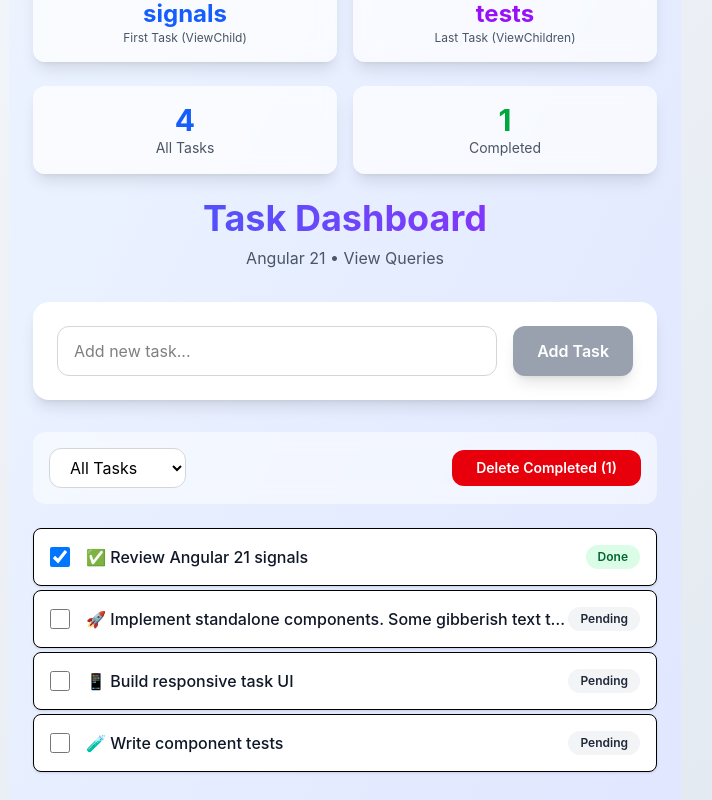
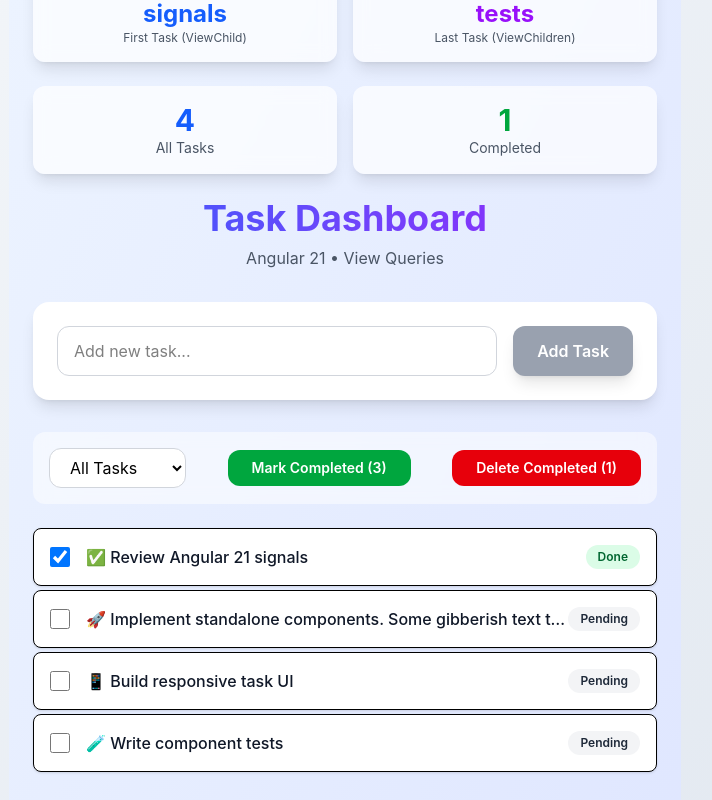
Before and after one commit to neutral-00/practice-angular, an Angular app: page / in a window 1280 px wide. Shown: the part 510-1310 px from the top of the page, without its empty margins (295-1007 px from the left). Built offline with nearby package versions, Linux system fonts and the light colour scheme.

Commit message:
markAllCompleted added in task-actions

```diff
--- a/src/app/components/task-actions/task-actions.component.ts
+++ b/src/app/components/task-actions/task-actions.component.ts
@@ -22,6 +22,15 @@ import { Task } from '../../models/Task';
         <option value="completed">Completed</option>
       </select>
 
+      <!-- Complete All -->
+      <button
+        (click)="markAllCompleted()"
+        [disabled]="totalPending === 0"
+        class="px-6 py-2 bg-green-600 text-white text-sm font-semibold rounded-xl hover:bg-green-700 disabled:bg-gray-400 disabled:cursor-not-allowed transition-all"
+      >
+        Mark Completed ({{ totalPending }})
+      </button>
+
       <!-- Delete All -->
       <button
         (click)="deleteAllCompleted()"
@@ -40,6 +49,11 @@ export class TaskActionsComponent {
 
   filterChanged = output<string>();
   deleteCompleted = output<void>();
+  markCompleted = output<void>();
+
+  get totalPending() {
+    return this.tasks().filter((t) => !t.completed).length;
+  }
 
   get totalCompleted() {
     return this.tasks().filter((t) => t.completed).length;
@@ -49,6 +63,10 @@ export class TaskActionsComponent {
     this.filterChanged.emit(this.filterMode);
   }
 
+  markAllCompleted() {
+    this.markCompleted.emit();
+  }
+
   deleteAllCompleted() {
     this.deleteCompleted.emit();
   }
```
